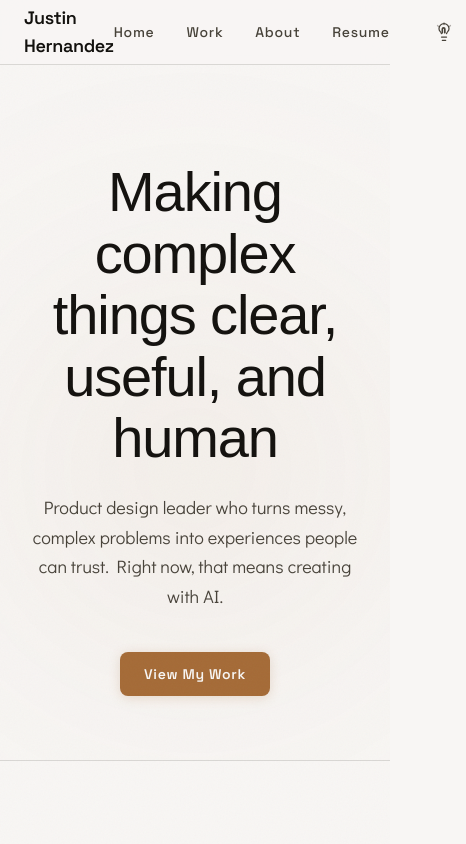
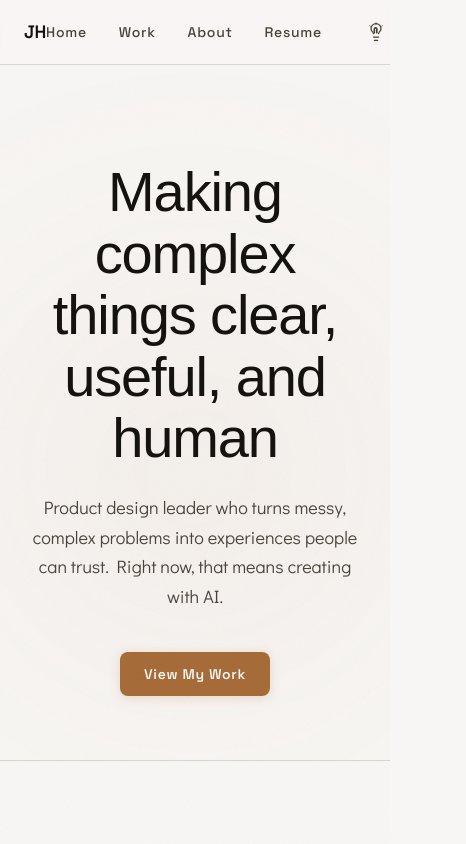
Before and after one commit to amkhz/portfolio, a Next.js app: page / in a window 390 px wide. Shown: the top 844 px of the page, 466 px wide, since content can reach past the window. Built offline with nearby package versions, Linux system fonts and the light colour scheme; no server answers; a web font is replaced by a local one.

Commit message:
Refactor Header component to improve mobile responsiveness by displaying initials on smaller screens. Updated the display logic for the name to show "Justin Hernandez" on larger screens and "JH" on smaller screens.

```diff
--- a/src/components/layout/Header.tsx
+++ b/src/components/layout/Header.tsx
@@ -28,7 +28,8 @@ export function Header() {
             className="font-heading text-lg font-semibold tracking-tight text-text-primary transition-colors duration-200 hover:text-accent-primary focus-visible:outline-none focus-visible:ring-2 focus-visible:ring-accent-primary focus-visible:ring-offset-2 focus-visible:ring-offset-bg-deep"
             aria-label="Justin Hernandez — Home"
           >
-            Justin Hernandez
+            <span className="hidden sm:inline">Justin Hernandez</span>
+            <span className="sm:hidden">JH</span>
           </Link>
 
           {/* Nav links — right side */}
```
